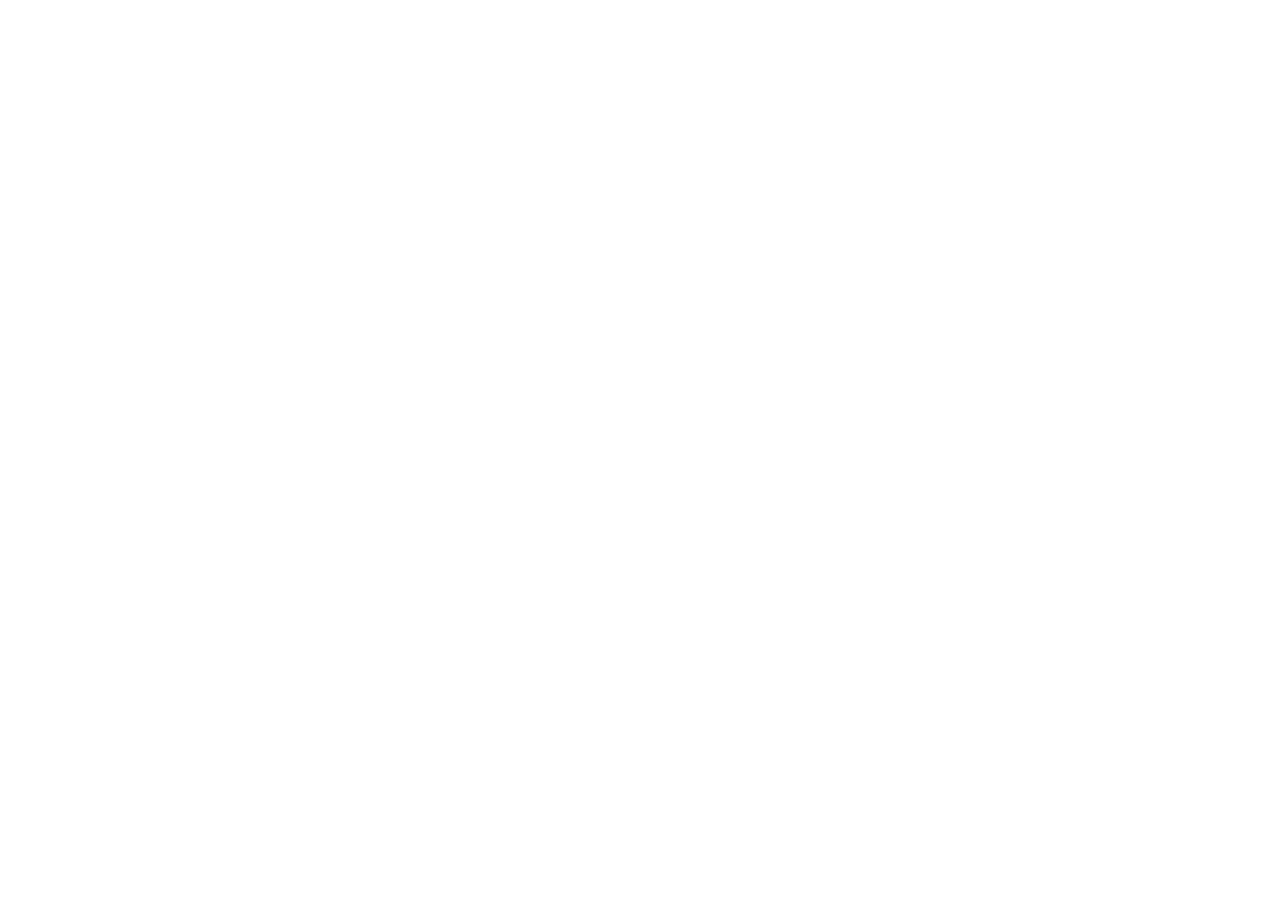
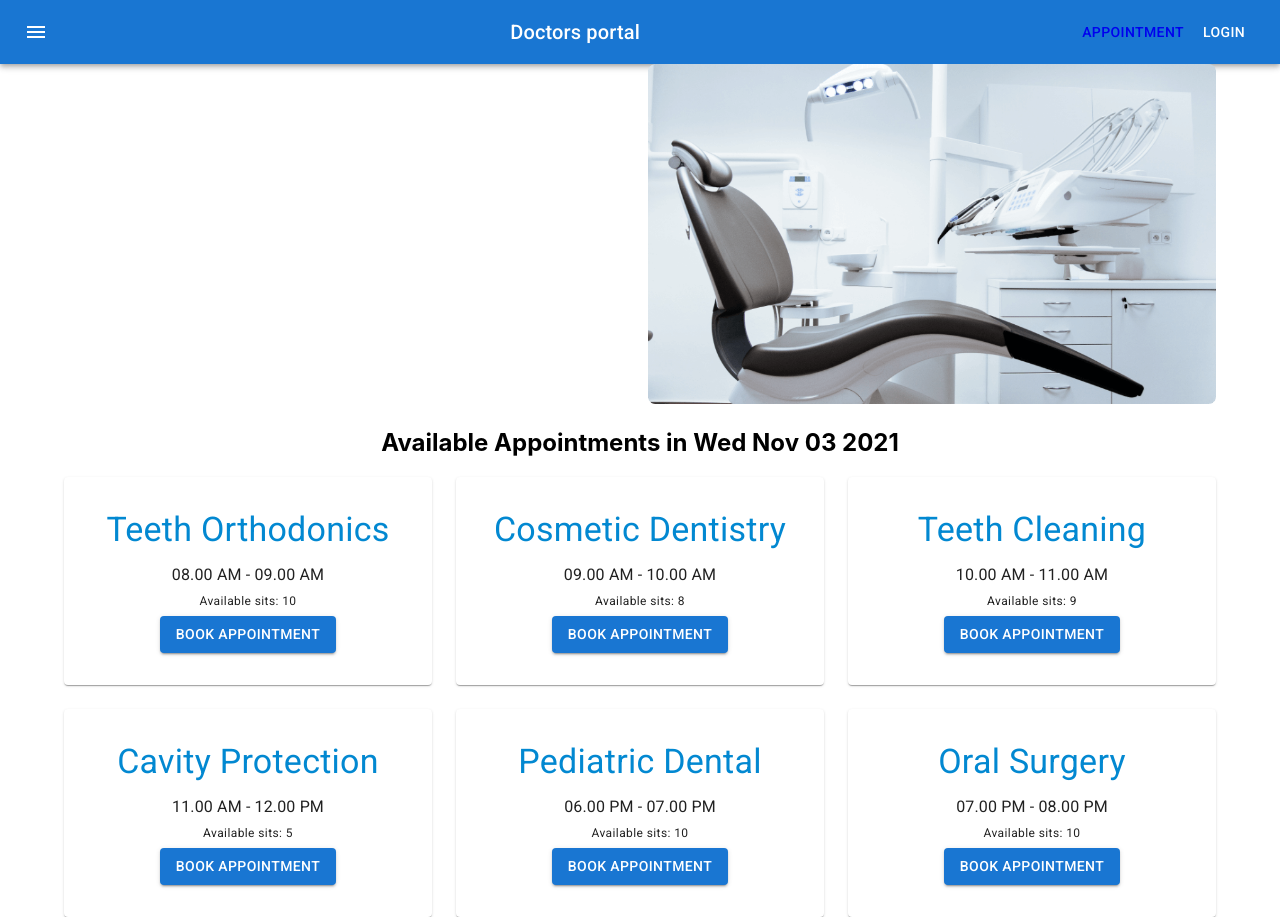
Before and after one commit to i-m-hossain/doctors-portal-client-side, a React (Create React App) app: page /appointment in a window 1280 px wide. Before the commit the page ends 800 px from the top, so only its background shows below. Built offline with nearby package versions, Linux system fonts and the light colour scheme.

Commit message:
Create Booking Form Inside Booking Modal

```diff
--- a/package.json
+++ b/package.json
@@ -6,10 +6,12 @@
     "@emotion/react": "^11.5.0",
     "@emotion/styled": "^11.3.0",
     "@mui/icons-material": "^5.0.5",
+    "@mui/lab": "^5.0.0-alpha.53",
     "@mui/material": "^5.0.6",
     "@testing-library/jest-dom": "^5.11.4",
     "@testing-library/react": "^11.1.0",
     "@testing-library/user-event": "^12.1.10",
+    "date-fns": "^2.25.0",
     "firebase": "^9.2.0",
     "react": "^17.0.2",
     "react-dom": "^17.0.2",
--- a/src/App.js
+++ b/src/App.js
@@ -5,14 +5,22 @@ import {
   Route
 } from "react-router-dom";
 import Home from './Pages/Home/Home/Home';
+import Appointment from './Pages/Appointment/Appointment/Appointment';
+import Navigation from './Pages/Shared/Navigation/Navigation';
+;
 function App() {
   return (
     <div className="App">
       <Router>
+        <Navigation></Navigation>
         <Switch>
           <Route exact path="/">
             <Home />
           </Route>
+          <Route exact path="/appointment">
+            <Appointment />
+          </Route>
+
         </Switch>
       </Router>
     </div>
--- /dev/null
+++ b/src/Pages/Appointment/Appointment/Appointment.js
@@ -0,0 +1,15 @@
+import React from 'react';
+import AppointmentHeader from '../AppointmentHeader/AppointmentHeader';
+import AvailableAppointment from '../AvailableAppointment/AvailableAppointment';
+
+const Appointment = () => {
+    const [date, setDate] = React.useState(new Date());
+    return (
+        <div>
+           <AppointmentHeader date={date} setDate={setDate}></AppointmentHeader>
+           <AvailableAppointment date={date}></AvailableAppointment>
+        </div>
+    );
+};
+
+export default Appointment;
--- /dev/null
+++ b/src/Pages/Appointment/AppointmentHeader/AppointmentHeader.js
@@ -0,0 +1,21 @@
+import { Container, Grid } from '@mui/material';
+import React from 'react';
+import chair from "../../../images/chair.png"
+import Calender from '../../Shared/Calendar/Calender';
+
+const AppointmentHeader = ({ date, setDate }) => {
+    return (
+        <Container>
+            <Grid container spacing={2}>
+                <Grid item xs={12} md={6}>
+                    <Calender date={date} setDate={setDate}></Calender>
+                </Grid>
+                <Grid item xs={12} md={6}>
+                    <img src={chair} alt="" style={{ width: "100%" }} />
+                </Grid>
+            </Grid>
+        </Container>
+    );
+};
+
+export default AppointmentHeader;
--- /dev/null
+++ b/src/Pages/Appointment/AvailableAppointment/AvailableAppointment.js
@@ -0,0 +1,66 @@
+import { Container, Grid } from '@mui/material';
+import React, { useState } from 'react';
+import Booking from '../Booking/Booking';
+import BookingModal from '../BookingModal/BookingModal';
+const bookings = [
+    {
+        id: 1,
+        name: 'Teeth Orthodonics',
+        time: '08.00 AM - 09.00 AM',
+        space: 10,
+    },
+    {
+        id: 2,
+        name: 'Cosmetic Dentistry',
+        time: '09.00 AM - 10.00 AM',
+        space: 8,
+    },
+    {
+        id: 3,
+        name: 'Teeth Cleaning',
+        time: '10.00 AM - 11.00 AM',
+        space: 9,
+    },
+    {
+        id: 4,
+        name: 'Cavity Protection',
+        time: '11.00 AM - 12.00 PM',
+        space: 5,
+    },
+    {
+        id: 5,
+        name: 'Pediatric Dental',
+        time: '06.00 PM - 07.00 PM',
+        space: 10,
+    },
+    {
+        id: 6,
+        name: 'Oral Surgery',
+        time: '07.00 PM - 08.00 PM',
+        space: 10,
+    },
+]
+
+const AvailableAppointment = ({ date }) => {
+    return (
+        <Container>
+            <h2>Available Appointments in {date.toDateString()}</h2>
+            <Grid container spacing={{ xs: 2, md: 3 }} columns={{ xs: 12, sm: 12, md: 12 }}>
+                {bookings.map((booking, index) => (
+                    <Grid item xs={6} sm={6} md={4} key={index}>
+                        <Booking
+                            date={date}
+                            booking={booking}
+                            key={booking.id}
+                        >
+                        </Booking>
+                    </Grid>
+
+                ))}
+
+            </Grid>
+        </Container>
+    );
+};
+
+export default AvailableAppointment;
--- /dev/null
+++ b/src/Pages/Appointment/Booking/Booking.js
@@ -0,0 +1,37 @@
+import { Button, Paper, Typography } from '@mui/material';
+import React, { useState } from 'react';
+import BookingModal from '../BookingModal/BookingModal';
+
+const Booking = ({ booking, date }) => {
+    const [openBooking, setOpenBooking] = useState(false);
+    const handleBookingOpen = () => setOpenBooking(true);
+    const handleBookingClose = () => setOpenBooking(false);
+
+    return (
+
+        <>
+            <Paper sx={{ p: 4, boxShadow: 1 }} elevation={3}>
+                <Typography sx={{ color: 'info.main' }} variant="h4" gutterBottom>
+                    {booking.name}
+                </Typography>
+                <Typography gutterBottom>
+                    {booking.time}
+                </Typography>
+                <Typography variant="caption" display="block" gutterBottom>
+                    Available sits: {booking.space}
+                </Typography>
+                <Button variant="contained" onClick={handleBookingOpen}> BOOK APPOINTMENT </Button>
+            </Paper>
+            <BookingModal
+
+                date={date}
+                booking={booking}
+                openBooking={openBooking}
+                handleBookingClose={handleBookingClose}
+            >
+            </BookingModal>
+        </>
+    );
+};
+
+export default Booking;
--- /dev/null
+++ b/src/Pages/Appointment/BookingModal/BookingModal.js
@@ -0,0 +1,81 @@
+import React from 'react';
+import Box from '@mui/material/Box';
+import Button from '@mui/material/Button';
+import TextField from '@mui/material/TextField';
+import Typography from '@mui/material/Typography';
+import Modal from '@mui/material/Modal';
+const style = {
+    position: 'absolute',
+    top: '50%',
+    left: '50%',
+    transform: 'translate(-50%, -50%)',
+    width: 400,
+    bgcolor: 'background.paper',
+    border: '2px solid #000',
+    boxShadow: 24,
+    p: 4,
+};
+
+const BookingModal = ({ openBooking, handleBookingClose, booking, date }) => {
+    const handleBookSubmit = (e)=>{
+        e.preventDefault()
+        //collect data
+
+        //send data to the server
+        handleBookingClose()
+        alert('submittng')
+    }
+    return (
+        <div>
+            <Modal
+                open={openBooking}
+                onClose={handleBookingClose}
+                aria-labelledby="modal-modal-title"
+                aria-describedby="modal-modal-description"
+            >
+                <Box sx={style}>
+                    <Typography id="modal-modal-title" variant="h6" component="h2">
+                        {booking.name}
+                    </Typography>
+                    <form onSubmit={handleBookSubmit}>
+                        <TextField
+                            disabled
+                            sx={{ width: '90%', m: 1 }}
+                            id="outlined-size-small"
+                            defaultValue={booking.time}
+                            size="small"
+                        ></TextField>
+                        <TextField
+                            sx={{ width: '90%', m: 1 }}
+                            id="outlined-size-small"
+                            defaultValue="your name"
+                            size="small"
+                        ></TextField>
+                        <TextField
+                            sx={{ width: '90%', m: 1 }}
+                            id="outlined-size-small"
+                            defaultValue="phone number"
+                            size="small"
+                        ></TextField>
+                        <TextField
+                            sx={{ width: '90%', m: 1 }}
+                            id="outlined-size-small"
+                            defaultValue="email"
+                            size="small"
+                        ></TextField>
+                        <TextField
+                            disabled
+                            sx={{ width: '90%', m: 1 }}
+                            id="outlined-size-small"
+                            defaultValue={date.toDateString()}
+                            size="small"
+                        ></TextField>
+                        <Button type="submit" variant="contained" sx={{ color: 'color.main' }} >Send</Button>
+                    </form>
+                </Box>
+            </Modal>
+        </div>
+    );
+};
+
+export default BookingModal;
--- a/src/Pages/Home/Home/Home.js
+++ b/src/Pages/Home/Home/Home.js
@@ -1,5 +1,4 @@
 import React from 'react';
-import Navigation from '../../Shared/Navigation/Navigation';
 import AppointmentBanner from '../AppointmentBanner/AppointmentBanner';
 import Banner from '../Banner/Banner';
 import Services from '../Services/Services';
@@ -7,7 +6,7 @@ import Services from '../Services/Services';
 const Home = () => {
     return (
         <div>
-            <Navigation></Navigation>
+
             <Banner></Banner>
             <Services></Services>
             <AppointmentBanner></AppointmentBanner>
--- a/src/Pages/Home/Services/Services.js
+++ b/src/Pages/Home/Services/Services.js
@@ -39,7 +39,7 @@ const Services = () => {
                 <Typography sx={{ fontWeight: 600, mb:8 }} variant="h6" component="div">
                     Services We Provide
                 </Typography>
-                <Grid container spacing={{ xs: 2, md: 3 }} columns={{ xs: 4, sm: 8, md: 12 }}>
+                <Grid container spacing={{ xs: 2, md: 3 }}>
                     {
                         services.map((service, index) =>
                             <Grid item xs={4} sm={4} md={4} key={index}>
--- /dev/null
+++ b/src/Pages/Shared/Calendar/Calender.js
@@ -0,0 +1,22 @@
+import React from 'react';
+import TextField from '@mui/material/TextField';
+import AdapterDateFns from '@mui/lab/AdapterDateFns';
+import LocalizationProvider from '@mui/lab/LocalizationProvider';
+import StaticDatePicker from '@mui/lab/StaticDatePicker';
+
+const Calender = ({date, setDate}) => {
+    return (
+        <LocalizationProvider dateAdapter={AdapterDateFns} >
+            <StaticDatePicker
+                displayStaticWrapperAs="desktop"
+                value={date}
+                onChange={(newValue) => {
+                    setDate(newValue);
+                }}
+                renderInput={(params) => <TextField {...params} />}
+            />
+        </LocalizationProvider >
+    );
+};
+
+export default Calender;
--- a/src/Pages/Shared/Navigation/Navigation.js
+++ b/src/Pages/Shared/Navigation/Navigation.js
@@ -6,6 +6,7 @@ import Typography from '@mui/material/Typography';
 import Button from '@mui/material/Button';
 import IconButton from '@mui/material/IconButton';
 import MenuIcon from '@mui/icons-material/Menu';
+import { Link } from 'react-router-dom';
 
 const Navigation = () => {
     return (
@@ -24,6 +25,7 @@ const Navigation = () => {
                     <Typography variant="h6" component="div" sx={{ flexGrow: 1 }}>
                         Doctors portal
                     </Typography>
+                    <Link to="/appointment"><Button color="inherit">APPOINTMENT</Button></Link>
                     <Button color="inherit">Login</Button>
                 </Toolbar>
             </AppBar>
```
Also changed, not shown: 1 other file (tests, documents, lock files or other folders).
